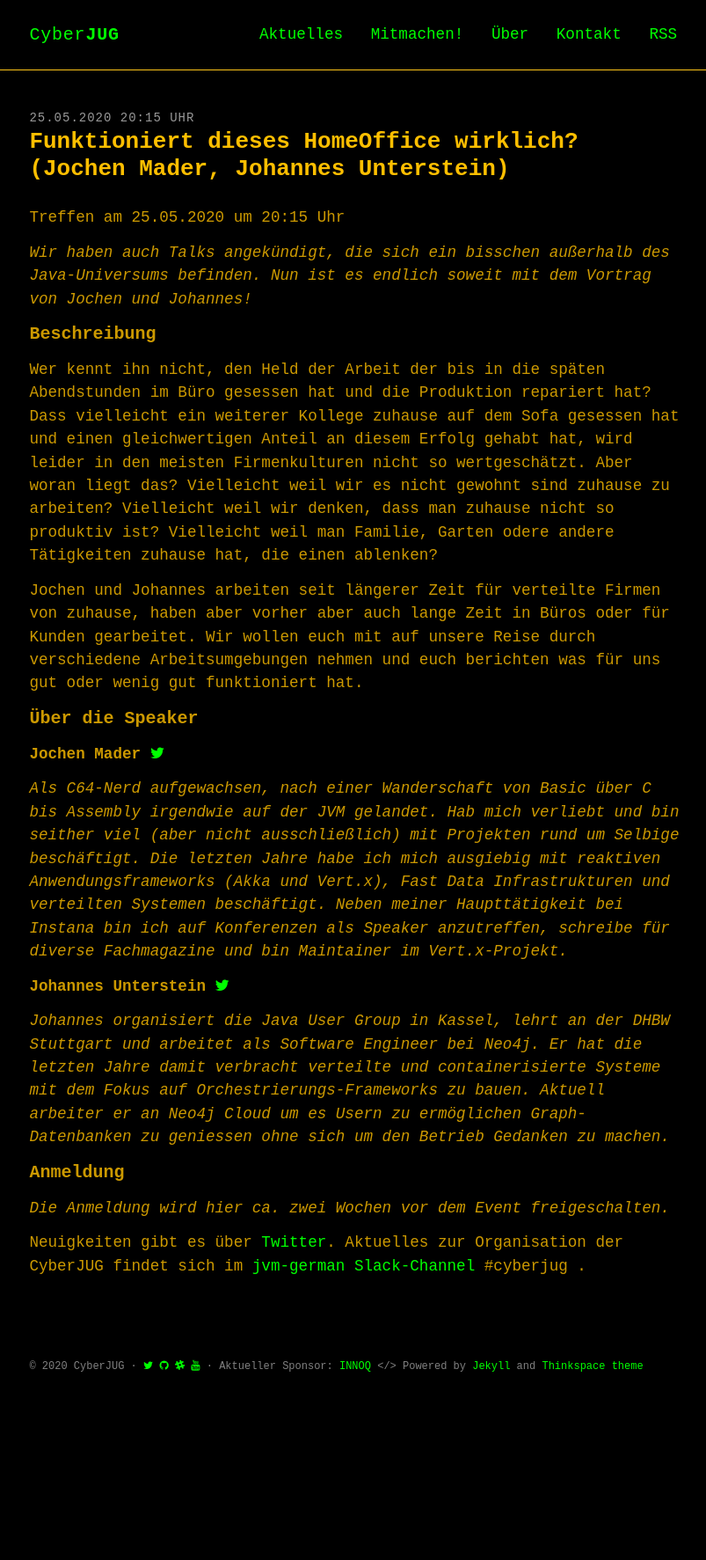
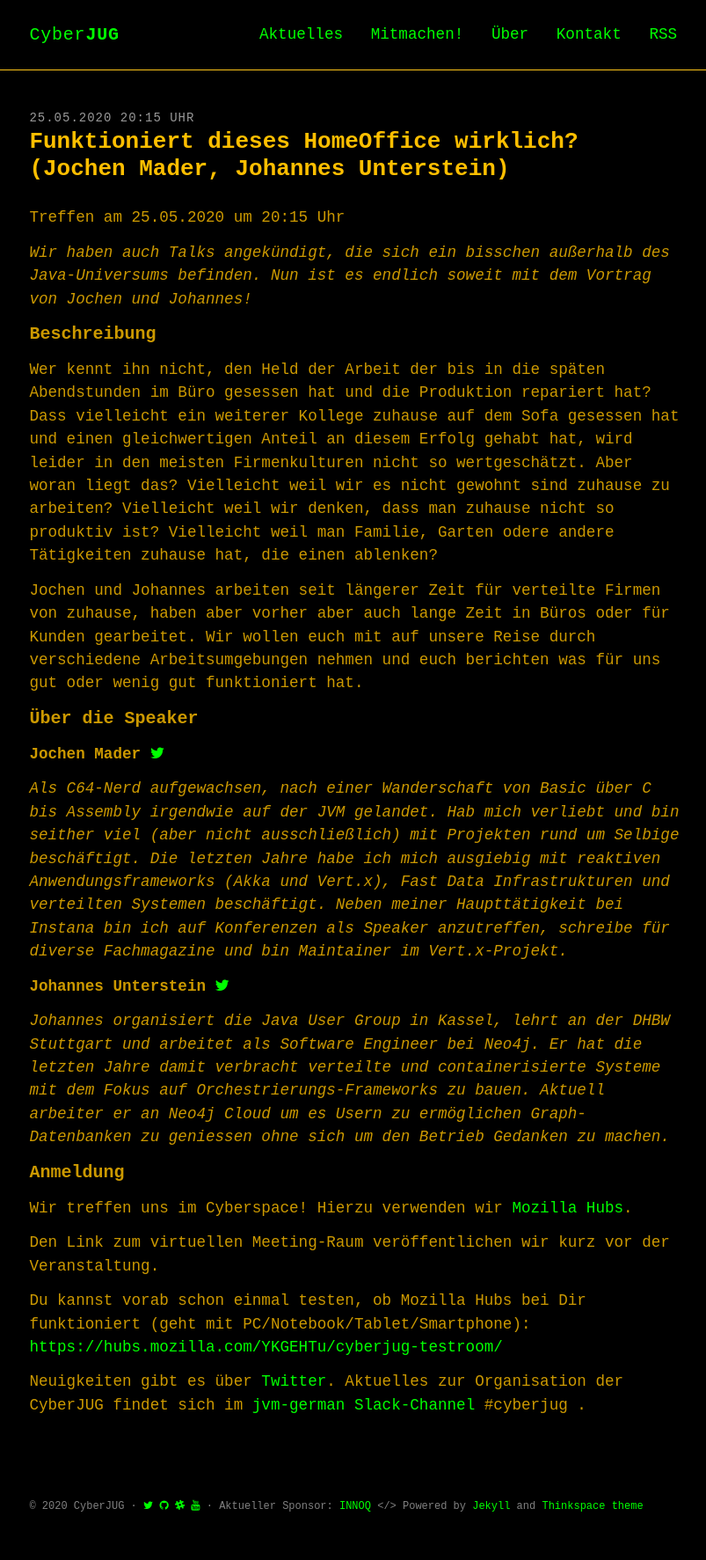
Before and after one commit to cyberjug/website, a Jekyll site: the page built from docs/_upcoming/2020-05-25-homeoffice.md, in a window 1280 px wide. Shown: the whole page at 88% size, without its empty margins (233-1036 px from the left). Built offline with Jekyll 4.4.1, drawn with Linux system fonts in a browser that asks for light colours; some web fonts are replaced; before the commit the page ends 1615 px from its top, so only the background shows below that.

Commit message:
add hints for mozilla hubs

```diff
--- a/docs/_upcoming/2020-05-25-homeoffice.md
+++ b/docs/_upcoming/2020-05-25-homeoffice.md
@@ -39,6 +39,10 @@
 
 ### Anmeldung
 
-*Die Anmeldung wird hier ca. zwei Wochen vor dem Event freigeschalten.*
+Wir treffen uns im Cyberspace! Hierzu verwenden wir [Mozilla Hubs](https://labs.mozilla.org/projects/hubs/).
+
+Den Link zum virtuellen Meeting-Raum veröffentlichen wir kurz vor der Veranstaltung.
+
+Du kannst vorab schon einmal testen, ob Mozilla Hubs bei Dir funktioniert (geht mit PC/Notebook/Tablet/Smartphone): <https://hubs.mozilla.com/YKGEHTu/cyberjug-testroom/>
 
 Neuigkeiten gibt es über [Twitter](https://twitter.com/cyberjug). Aktuelles zur Organisation der CyberJUG findet sich im [jvm-german Slack-Channel](https://slackin-jvm-german.herokuapp.com/) #cyberjug .
```
